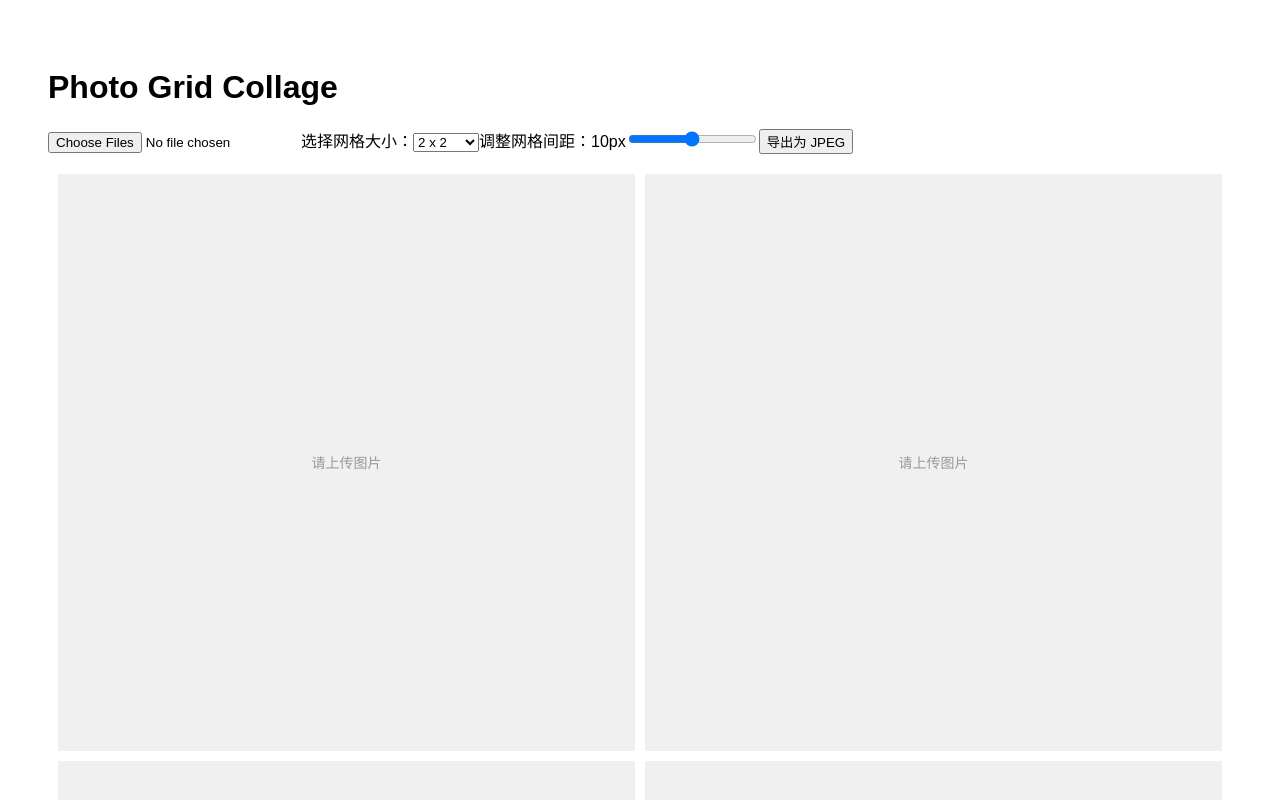
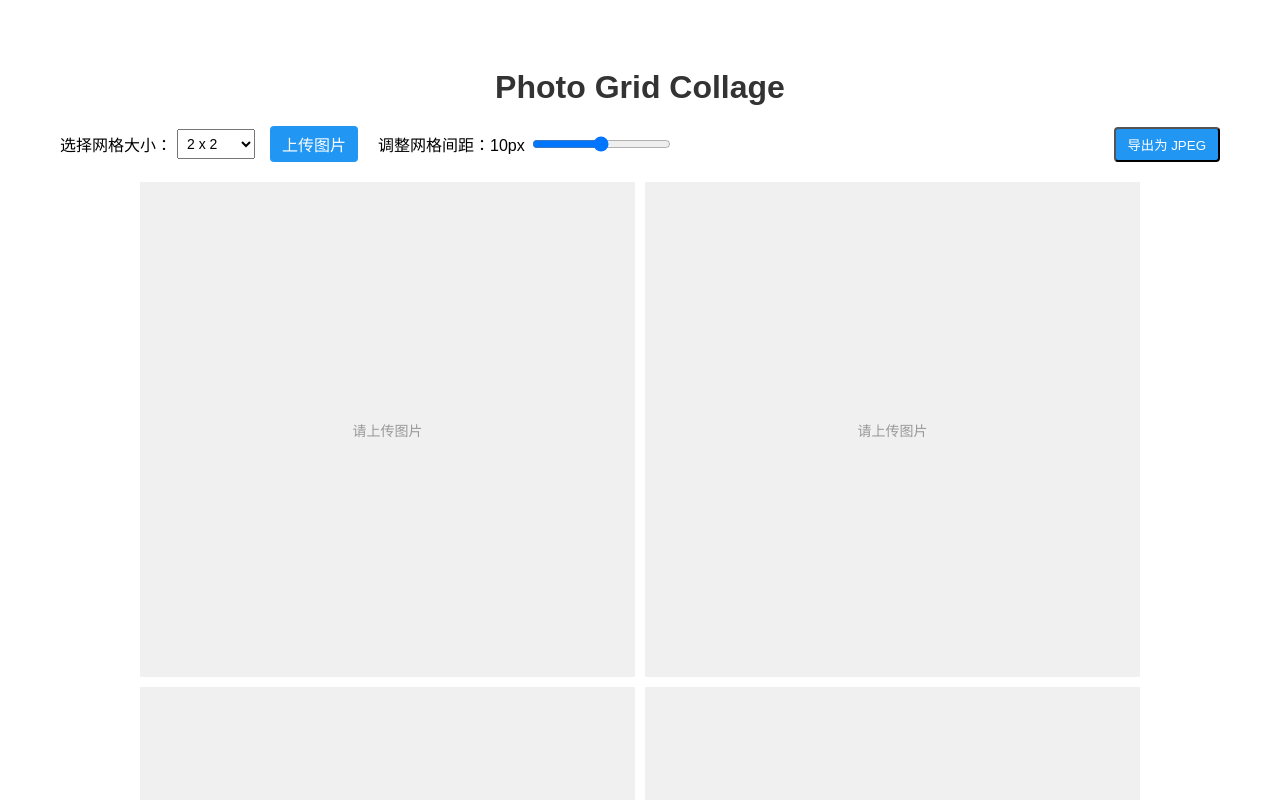
Before and after one commit to spicyfishPro/photo-grid-collage, a Vue app: page / in a window 1280 px wide. Shown: the top 800 px of the page. Built offline with nearby package versions, Linux system fonts and the light colour scheme.

Commit message:
修改样式

```diff
--- a/src/App.vue
+++ b/src/App.vue
@@ -3,15 +3,26 @@
   <div id="app">
     <h1>Photo Grid Collage</h1>
     <div class="controls">
-      <input type="file" multiple accept="image/*" @change="handleFileUpload" />
-
+      <div class="control-item">
         <label for="grid-size">选择网格大小：</label>
         <select v-model="gridSize" @change="generateGrid">
           <option v-for="n in 9" :key="n + 1" :value="n + 1">
             {{ n + 1 }} x {{ n + 1 }}
           </option>
         </select>
-
+      </div>
+      <div class="control-item">
+        <label class="custom-file-upload">
+          <input
+            type="file"
+            multiple
+            accept="image/*"
+            @change="handleFileUpload"
+          />
+          上传图片
+        </label>
+      </div>
+      <div class="control-item">
         <label for="grid-gap-slider">调整网格间距：{{ gridGap }}px</label>
         <input
           id="grid-gap-slider"
@@ -20,11 +31,13 @@
           max="20"
           v-model="gridGap"
         />
-
+      </div>
+      <div class="control-item export-button">
         <button @click="exportImage">导出为 JPEG</button>
         <a v-if="exportedImage" :href="exportedImage" download="collage.jpg"
           >下载图片</a
         >
+      </div>
     </div>
 
     <div class="grid-container" :style="gridStyle" ref="gridContainer">
@@ -70,6 +83,7 @@ export default {
     gridStyle() {
       return {
         "grid-template-columns": `repeat(${this.gridSize}, 1fr)`,
+        gap: `${this.gridGap}px`,
       };
     },
   },
@@ -144,16 +158,67 @@ export default {
 #app {
   font-family: Arial, sans-serif;
   padding: 20px;
+  max-width: 1200px;
+  margin: 0 auto;
+  background-color: #fff;
+}
+
+h1 {
+  text-align: center;
+  color: #333;
+  font-size: 2em;
+  margin-bottom: 20px;
 }
 
 .controls {
+  display: flex;
+  flex-wrap: wrap;
+  align-items: center;
+  gap: 15px;
   margin-bottom: 20px;
+}
+
+.control-item {
+  display: flex;
+  align-items: center;
+}
+
+.control-item label {
+  margin-right: 5px;
+}
+
+.control-item select,
+.control-item input[type="range"] {
+  padding: 5px;
+  font-size: 14px;
+}
+
+.export-button {
+  margin-left: auto;
+}
+
+button {
+  display: inline-block;
+  padding: 6px 12px;
+  cursor: pointer;
+  background-color: #2196f3;
+  color: #fff;
+  border-radius: 4px;
+}
+
+button:hover {
+  background-color: #0b7dda;
+}
+
+a {
+  margin-left: 10px;
+  color: #4caf50;
 }
 
 .grid-container {
   display: grid;
-  gap: v-bind(gridGap + "px");
-  margin: 10px;
+  max-width: 1000px;
+  margin: 10px auto;
 }
 
 .grid-cell {
@@ -164,9 +229,24 @@ export default {
   background-color: #f0f0f0;
 }
 
-a {
-  margin-left: 10px;
+/* 自定义上传按钮 */
+.custom-file-upload {
+  display: inline-block;
+  padding: 6px 12px;
+  cursor: pointer;
+  background-color: #2196f3;
+  color: #fff;
+  border-radius: 4px;
 }
+
+.custom-file-upload:hover {
+  background-color: #0b7dda;
+}
+
+.custom-file-upload input[type="file"] {
+  display: none;
+}
+
 /* 加载动画样式 */
 .loading-overlay {
   position: fixed;
```
Also changed, not shown: 1 other file (tests, documents, lock files or other folders). Lines whose indentation alone changed are shown as unchanged.
